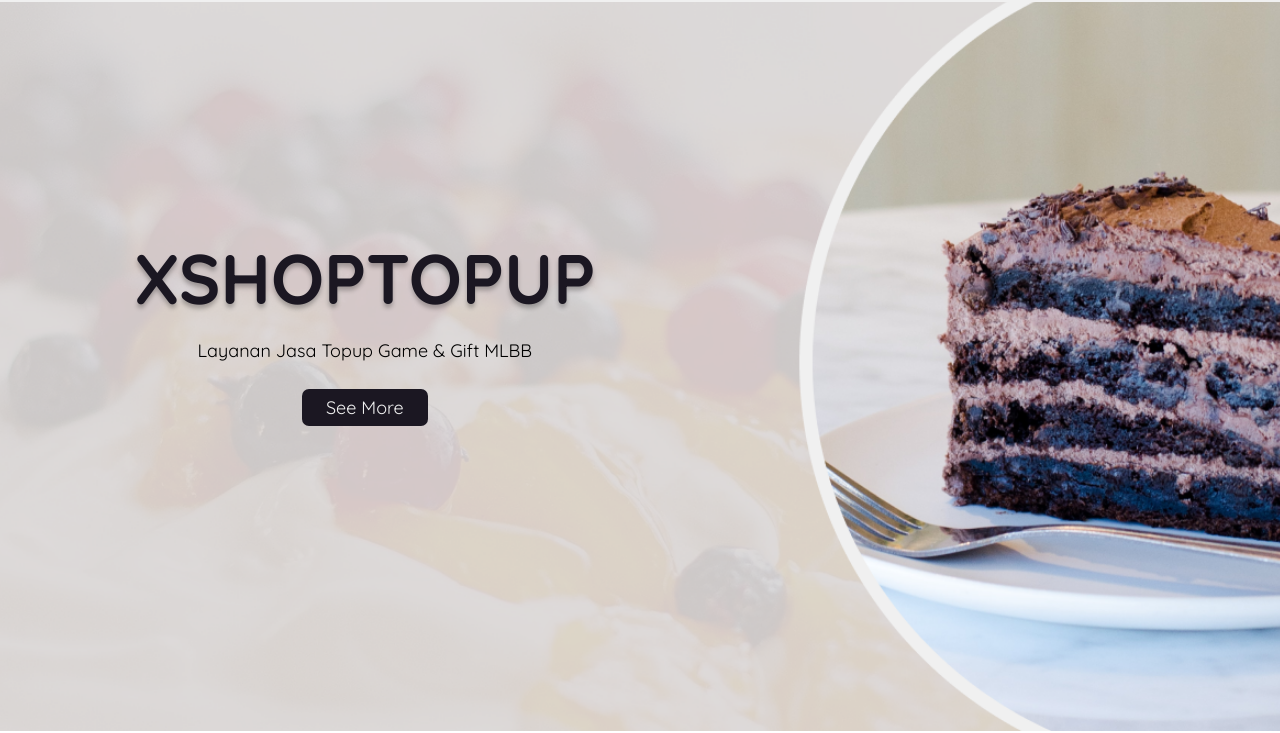
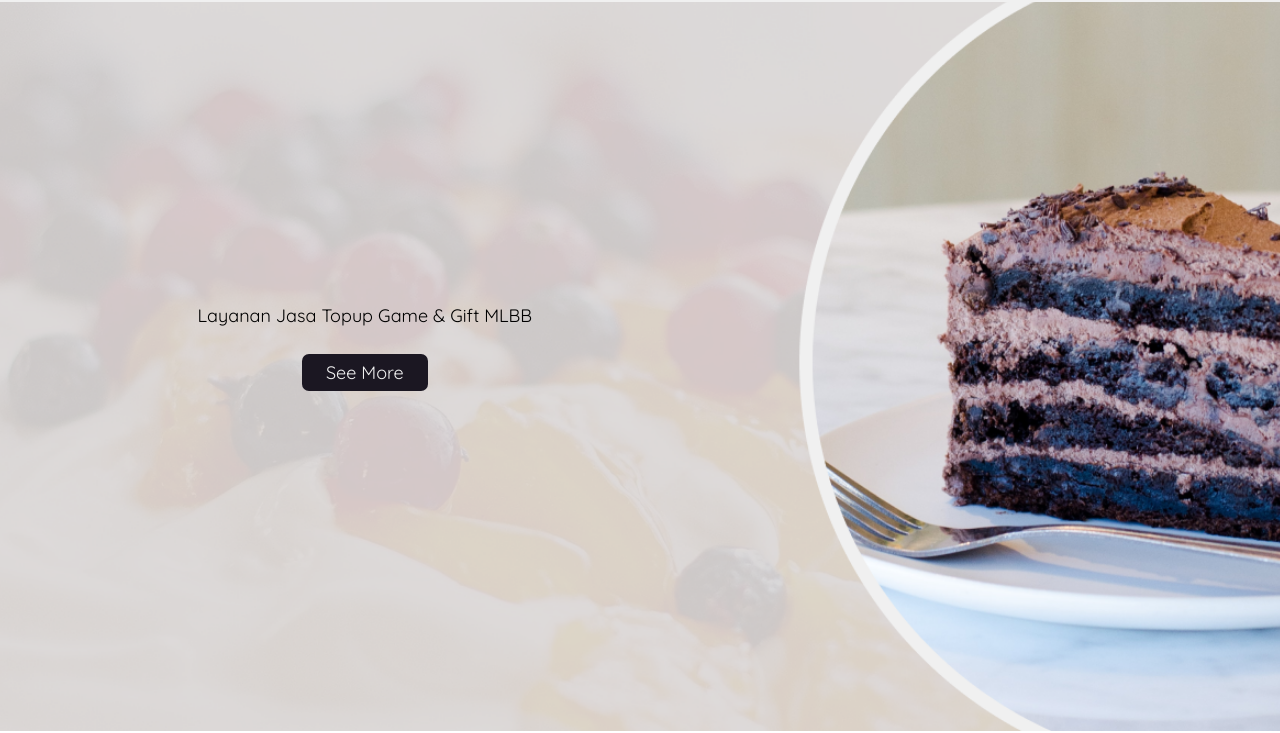
Before and after one commit to xst-store/xst-store.github.io, a plain HTML site: page index.html in a window 1280 px wide. Shown: the part 69-802 px from the top of the page. Drawn offline with nearby package versions, Linux system fonts and the light colour scheme.

Commit message:
Update index.html

```diff
--- a/index.html
+++ b/index.html
@@ -48,7 +48,7 @@
     <!-- home section start here  -->
     <section class="home" id="home">
         <div class="homeContent">
-            <h2>XSHOPTOPUP </h2>
+            <h2></h2>
             <p>Layanan Jasa Topup Game & Gift MLBB</p>
             <div class="home-btn">
                 <a href="#"><button>see more</button></a>
```
